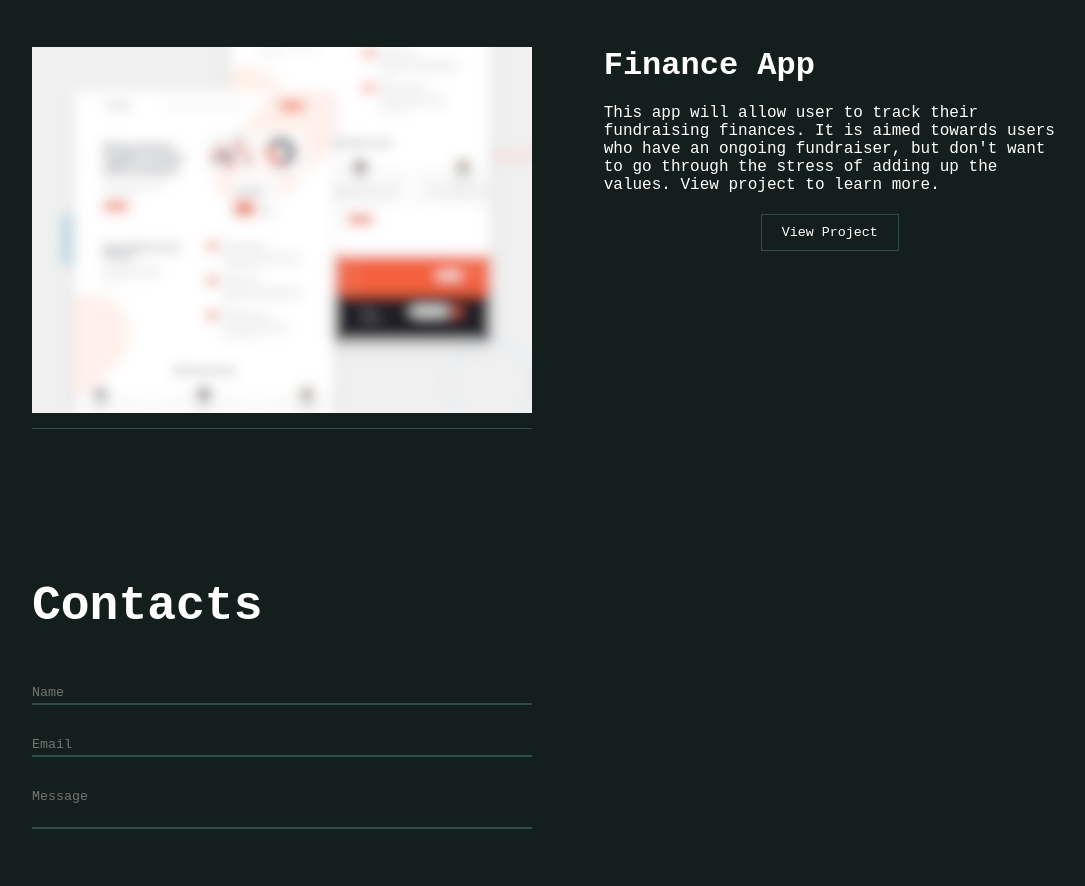
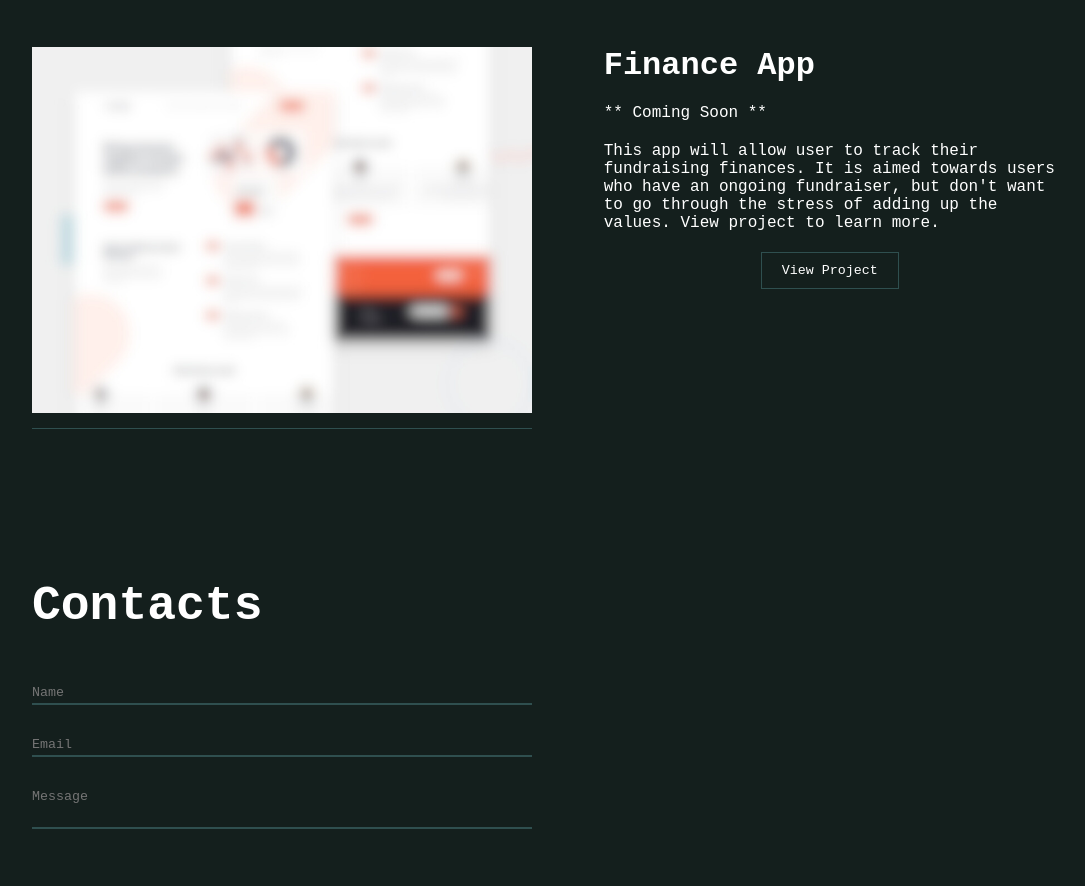
Before and after one commit to Stellanwae/Custommade_posrtfoliowebsite, a website: page index.html in a window 1280 px wide. Shown: the part 3323-4209 px from the top of the page, without its empty margins (96-1181 px from the left). Drawn offline with Linux system fonts and the light colour scheme; files whose address does not match are found by name.

Commit message:
update resume  and index.html

```diff
--- a/index.html
+++ b/index.html
@@ -171,6 +171,7 @@
                 </div>
                 <div class="project-explanation">
                     <h1>Finance App</h1>
+                    <p>** Coming Soon **</p>
                     <p>This app will allow user to track their fundraising finances. It is aimed towards users who have an ongoing fundraiser, but don't want to go through the
                         stress of adding up the values. View project to learn more. </p>
                     <button><a href="/comingsoon">View Project</a></button>
```
Also changed, not shown: 1 other file.
